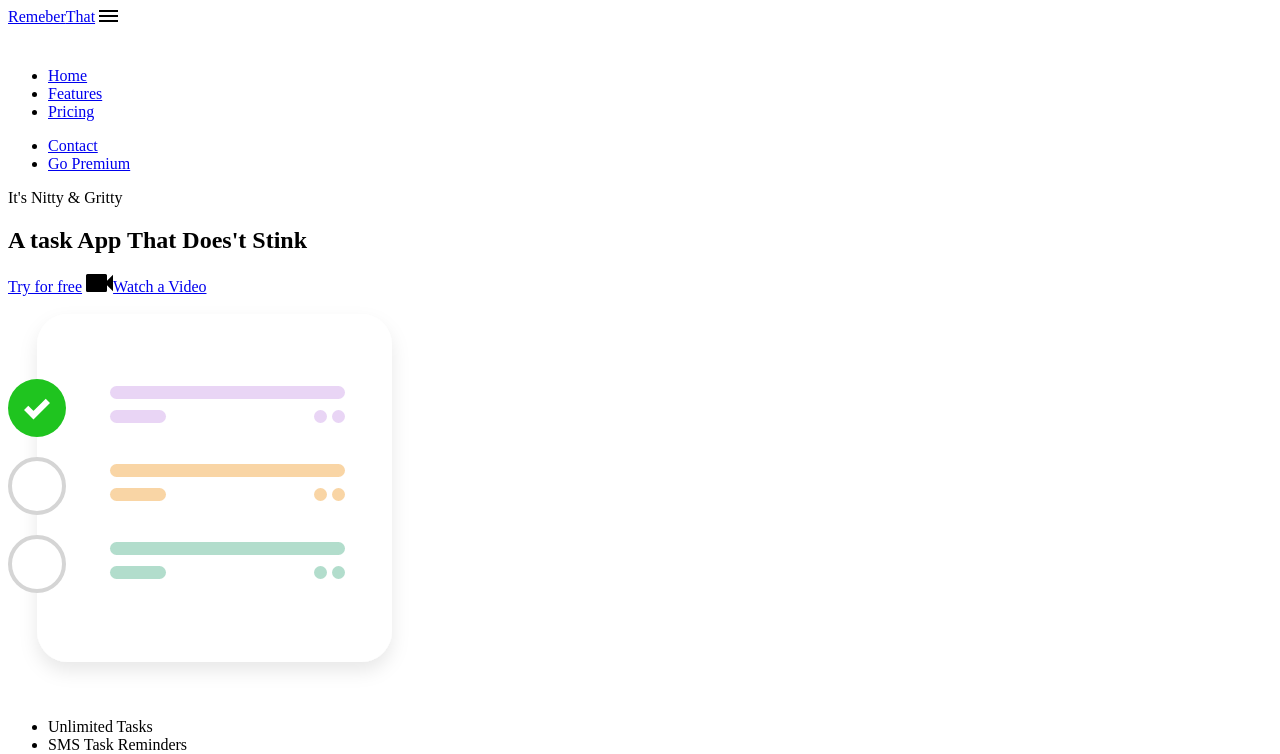
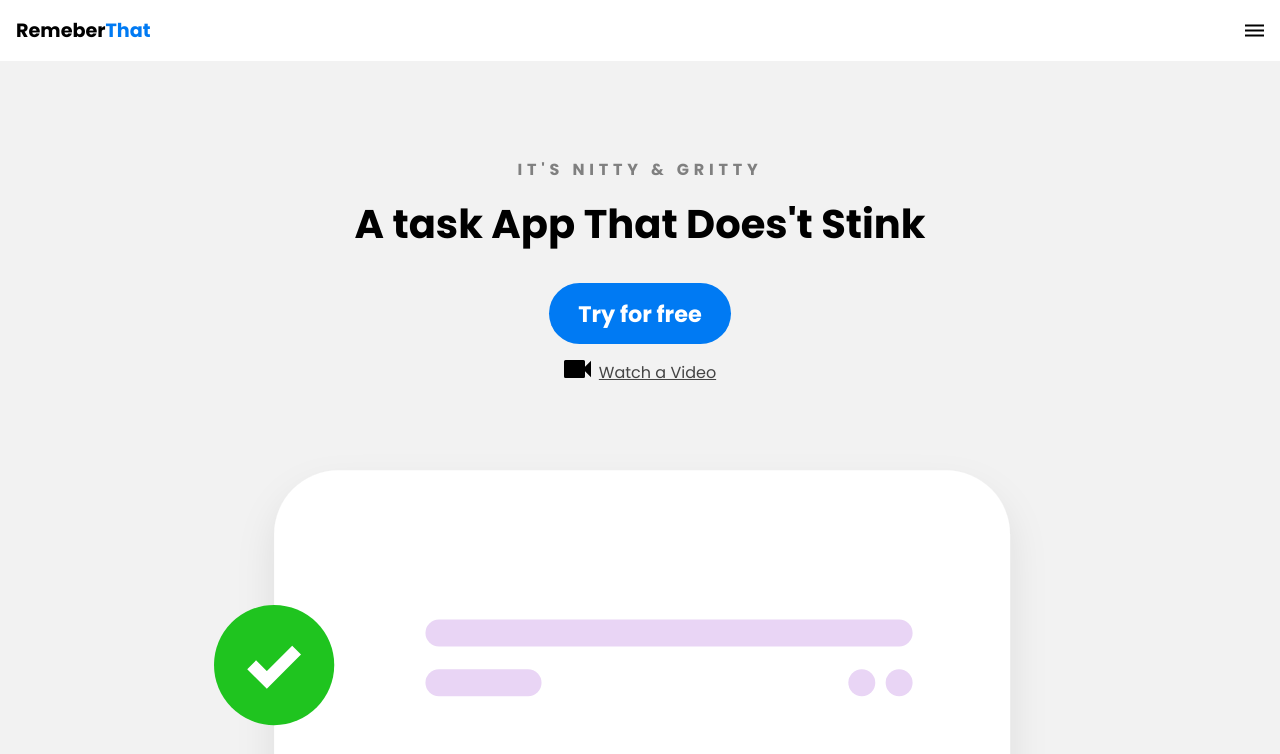
Before and after one commit to Rukundo725/My-first-responsive-website, a plain HTML site: page index.html in a window 1280 px wide. Shown: the top 754 px of the page. Drawn offline with Linux system fonts and the light colour scheme.

Commit message:
created css to our html website and modified our index.html

```diff
--- a/css/main.scss
+++ b/css/main.scss
@@ -0,0 +1,129 @@
+@import url('https://fonts.googleapis.com/css2?family=Poppins:wght@400;700&display=swap');
+
+:root{
+    --primary-color: #007af3;
+}
+
+body{
+    background: #f2f2f2;
+    margin: 0;
+    font-family: poppins;
+}
+
+.navbar{
+    background-color: white;
+    padding: 1em;
+
+    .logo{
+        text-decoration: none;
+        font-weight: bold;
+        color: black;
+        font-size: 1.2em;
+
+        span{
+            color: var(--primary-color);
+        }
+    }
+    nav{
+        display: none;
+    }
+
+    .container{
+
+        display: flex;
+        place-content: space-between;
+    }
+    .mobile-menu{
+        cursor: pointer;
+    }
+}
+a{
+    color: #444444;
+}
+ul{
+    list-style-type: none;
+    margin: 0;
+    padding: 0;
+}
+section{
+    padding: 5em  2em;
+}
+.hero{
+    text-align: center;
+}
+.left-col{
+
+    .subhead{
+        text-transform: uppercase;
+        font-weight: bold;
+        color: grey;
+        letter-spacing: .3em;
+    }
+    h1{
+        font-size: 2.5em;
+        line-height: 1.3em;
+        margin-top: .2em;
+    }
+    .primary-cta{
+        background: var(--primary-color);
+        color: white;
+        text-decoration: none;
+        padding: .6em 1.3em;
+        font-size: 1.4em;
+        border-radius: 5em;
+        font-weight: bold;
+        display: inline-block;
+    }
+    .watch-video-cta{
+        display: block;
+        margin-top: 1em;
+
+        img{
+            margin-right: .5em;
+        }
+    }
+}
+
+.hero-img{
+    width: 70%;
+    margin-top: 3em;
+}
+
+.features-section{
+    background: #20272E;
+    color: white;
+
+}
+ul.features-list{
+    margin: 0;
+    padding-left: .1em;
+    // back to this
+
+    li{
+        font-size: 1.1em;
+        margin-bottom: 1em;
+        margin-left: 2em;
+        position: relative;
+
+        // for checmark on  our list items
+        &:before{
+            content: '';
+            left: -2em;
+            position: absolute;
+            width: 20px;
+            height: 20px;
+            background-image: url('../images/bullet.svg');
+            background-size: contain;
+            margin-right: .5em;
+
+        }
+    }
+}
+
+.features-section-img{
+    display: none;
+}
+
+.testimonials-section{
+    background: var(--primary-color);
+}
--- a/index.html
+++ b/index.html
@@ -10,7 +10,7 @@
 <body>
     <div class="navbar">
         <div class="container">
-            <a href="#">Remeber<span>That</span></a>
+            <a class="logo" href="#">Remeber<span>That</span></a>
 
             <img id="mobile-cta" class="mobile-menu" src="images/menu.svg" alt="Open navigation">
 
@@ -47,9 +47,9 @@
 
     </section>
 
-    <section class="Features-section">
+    <section class="features-section">
         <div class="container">
-            <ul>
+            <ul class="features-list">
                 <li>Unlimited Tasks</li>
                 <li>SMS Task Reminders</li>
                 <li>Confetti Explosions upon Task Completions</li>
@@ -58,12 +58,26 @@
                 <li>Other awesome features</li>
             </ul>
 
-            <img src="images/holding-phone.jpg" alt="Man holding phone">
+            <img class="features-section-img" src="images/holding-phone.jpg" alt="Man holding phone">
         </div>
     </section>
 
     <section class="testimonials-section">
         <div class="container">
+            <ul>
+                <li>
+                    <img src="images/person.jpg" alt="person">
+                    <blockquote>"Lorem ipsum dolor sit amet, consetetur sadipscing elitr, sed diam nonumy eirmod tempor invidunt ut labore et dolore"</blockquote>
+                    <cite>Jane Doe</cite>
+                </li>
+            </ul>
+            <ul>
+                <li>
+                    <img src="images/person.jpg" alt="person">
+                    <blockquote>"Lorem ipsum dolor sit amet, consetetur sadipscing elitr, sed diam nonumy eirmod tempor invidunt ut labore et dolore"</blockquote>
+                    <cite>Jane Doe</cite>
+                </li>
+            </ul>
             <ul>
                 <li>
                     <img src="images/person.jpg" alt="person">
```
Also changed, not shown: css/main.css, 1 other file.
